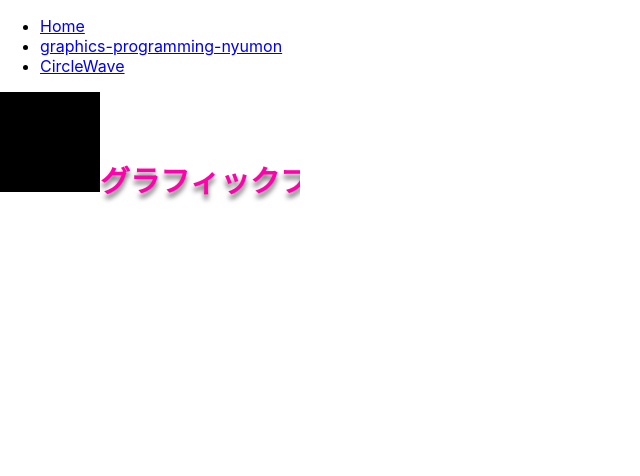
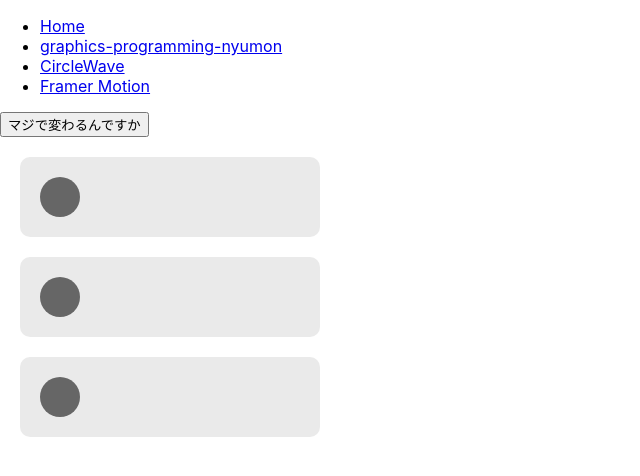
Before and after one commit to kazuyaseki/animation-lab, a React (Create React App) app: page /framer-motion in a window 1280 px wide. Shown: the top 476 px of the page, without its empty margins (0-640 px from the left). Built offline with nearby package versions, Linux system fonts and the light colour scheme.

Commit message:
fun with framer

```diff
--- a/src/App.tsx
+++ b/src/App.tsx
@@ -1,6 +1,7 @@
 import React from 'react'
 import { BrowserRouter as Router, Switch, Route, Link } from 'react-router-dom'
 import CircleWave from './pages/CircleWave'
+import FramerMotion from './pages/FramerMotion'
 import GraphicsProgrammingNyumon from './pages/GraphicsProgrammingNyumon'
 
 export default function App() {
@@ -18,6 +19,9 @@ export default function App() {
             <li>
               <Link to="/circleWave">CircleWave</Link>
             </li>
+            <li>
+              <Link to="/framer-motion">Framer Motion</Link>
+            </li>
           </ul>
         </nav>
 
@@ -28,6 +32,9 @@ export default function App() {
           <Route path="/circleWave">
             <CircleWave />
           </Route>
+          <Route path="/framer-motion">
+            <FramerMotion />
+          </Route>
           <Route path="/">
             <GraphicsProgrammingNyumon />
           </Route>
--- /dev/null
+++ b/src/pages/FramerMotion.tsx
@@ -0,0 +1,103 @@
+import * as React from 'react'
+import styled from 'styled-components'
+import { motion, AnimateSharedLayout, AnimatePresence } from 'framer-motion'
+
+export default function FunWithFramerMotion() {
+  const [show, setShow] = React.useState(false)
+  const toggle = () => setShow(!show)
+
+  return (
+    <Layout>
+      <AnimateSharedLayout>
+        <AnimatePresence>
+          <motion.button layoutId="hoge" onClick={toggle}>
+            マジで変わるんですか
+          </motion.button>
+        </AnimatePresence>
+        <motion.ul layout initial={{ borderRadius: 25 }}>
+          {items.map((item) => (
+            <Item key={item} />
+          ))}
+        </motion.ul>
+        <AnimatePresence>
+          {show && (
+            <motion.button layoutId="hoge" onClick={toggle}>
+              すご過ぎない
+            </motion.button>
+          )}
+        </AnimatePresence>
+      </AnimateSharedLayout>
+    </Layout>
+  )
+}
+
+function Item() {
+  const [isOpen, setIsOpen] = React.useState(false)
+
+  const toggleOpen = () => setIsOpen(!isOpen)
+
+  return (
+    <motion.li layout onClick={toggleOpen} initial={{ borderRadius: 10 }}>
+      <motion.div className="avatar" layout />
+      <AnimatePresence>{isOpen && <Content />}</AnimatePresence>
+    </motion.li>
+  )
+}
+
+function Content() {
+  return (
+    <motion.div layout initial={{ opacity: 0 }} animate={{ opacity: 1 }} exit={{ opacity: 0 }}>
+      <div className="row" />
+      <div className="row" />
+      <div className="row" />
+    </motion.div>
+  )
+}
+
+const items = [0, 1, 2]
+
+const Layout = styled.div`
+  ul,
+  li {
+    list-style: none;
+    margin: 0;
+    padding: 0;
+  }
+
+  ul {
+    width: 300px;
+    display: flex;
+    flex-direction: column;
+    background: white;
+    padding: 20px;
+    border-radius: 25px;
+  }
+
+  li {
+    background-color: rgba(214, 214, 214, 0.5);
+    border-radius: 10px;
+    padding: 20px;
+    margin-bottom: 20px;
+    overflow: hidden;
+    cursor: pointer;
+  }
+
+  li:last-child {
+    margin-bottom: 0px;
+  }
+
+  .avatar {
+    width: 40px;
+    height: 40px;
+    background-color: #666;
+    border-radius: 20px;
+  }
+
+  .row {
+    width: 100%;
+    height: 8px;
+    background-color: #999;
+    border-radius: 10px;
+    margin-top: 12px;
+  }
+`
```
